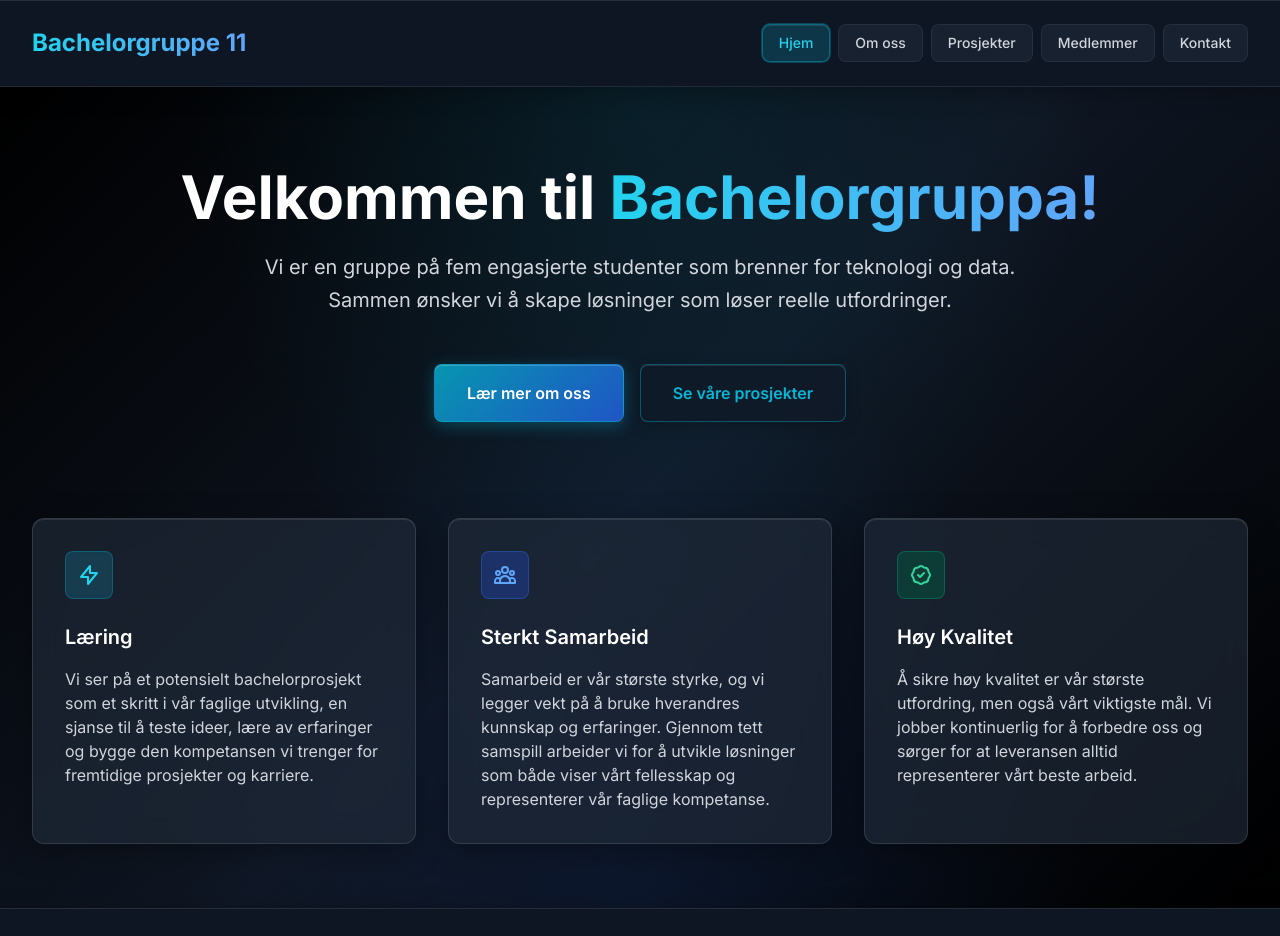
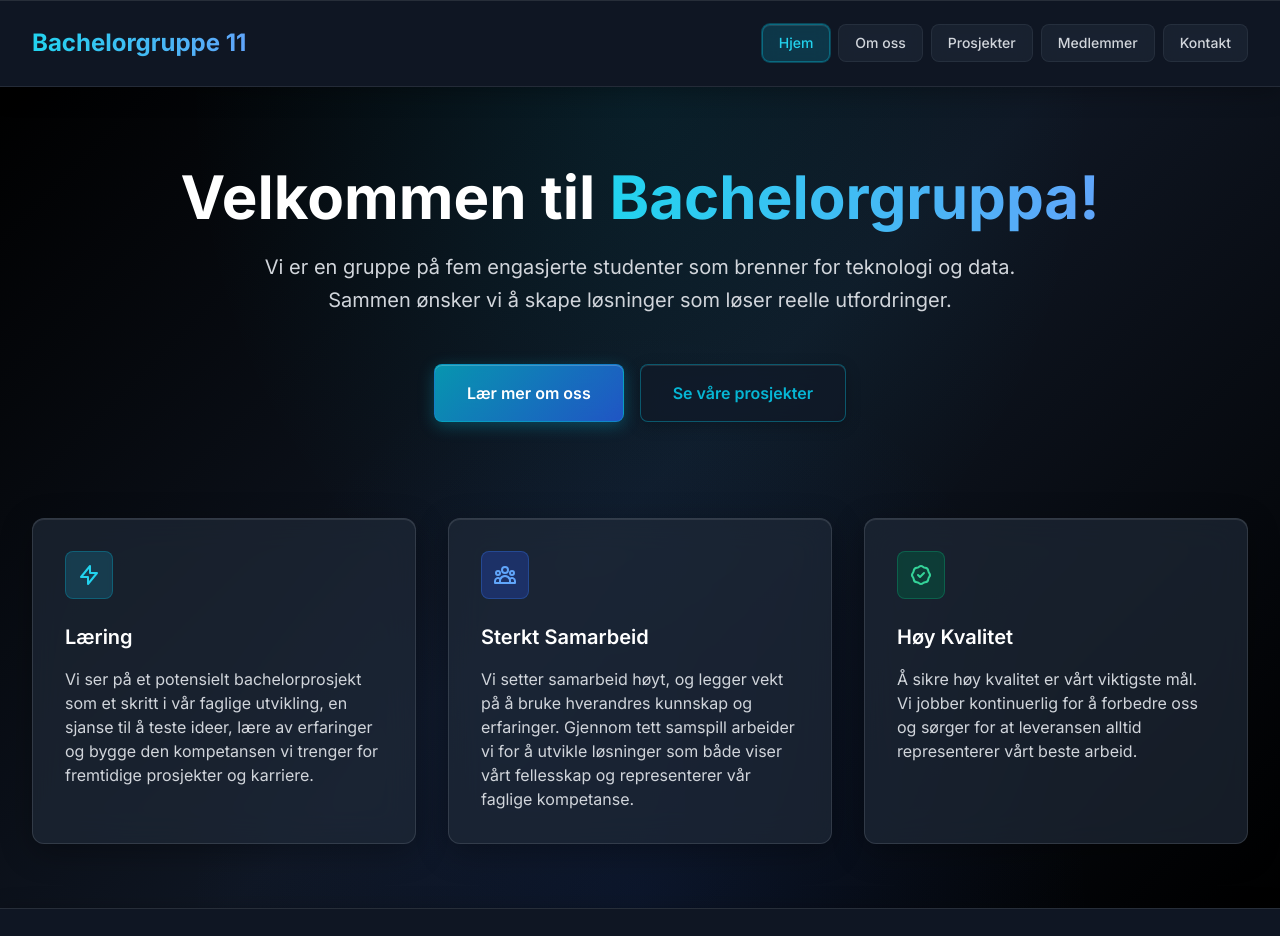
Before and after one commit to vebjornkjus/BachelorPortfolio, a React (Create React App) app: page / in a window 1280 px wide. Shown: the top 936 px of the page. Built offline with nearby package versions, Linux system fonts and the light colour scheme.

Commit message:
Fikset på tekst på sidene

```diff
--- a/src/components/pages/AboutPage.js
+++ b/src/components/pages/AboutPage.js
@@ -19,7 +19,7 @@ const AboutPage = ({ setCurrentPage }) => {
             skaper vi løsninger som overgår summen av delene våre.
           </p>
           <p className="text-gray-300 leading-relaxed">
-            Vi er klare for enhver utfordring som kommer vår vei. og har som mål å kunne levere produter som ikke bare møter teknsike krav, men som også gir en utmerket brukeropplevelse.
+            Vi er klare for enhver utfordring som kommer vår vei. og har som mål å kunne levere produkter som ikke bare møter teknsike krav, men som også gir en utmerket brukeropplevelse.
 
           </p>
         </div>
--- a/src/components/pages/HomePage.js
+++ b/src/components/pages/HomePage.js
@@ -49,7 +49,7 @@ const HomePage = ({ setCurrentPage }) => {
               </svg>
             </div>
             <h3 className="text-xl font-semibold mb-4 text-white">Sterkt Samarbeid</h3>
-            <p className="text-gray-300">Samarbeid er vår største styrke, og vi legger vekt på å bruke hverandres kunnskap og erfaringer. Gjennom tett samspill arbeider vi for å utvikle løsninger som både viser vårt fellesskap og representerer vår faglige kompetanse.</p>
+            <p className="text-gray-300">Vi setter samarbeid høyt, og legger vekt på å bruke hverandres kunnskap og erfaringer. Gjennom tett samspill arbeider vi for å utvikle løsninger som både viser vårt fellesskap og representerer vår faglige kompetanse.</p>
           </div>
 
           <div className="glass-feature p-8 rounded-xl">
@@ -59,7 +59,7 @@ const HomePage = ({ setCurrentPage }) => {
               </svg>
             </div>
             <h3 className="text-xl font-semibold mb-4 text-white">Høy Kvalitet</h3>
-            <p className="text-gray-300">Å sikre høy kvalitet er vår største utfordring, men også vårt viktigste mål. Vi jobber kontinuerlig for å forbedre oss og sørger for at leveransen alltid representerer vårt beste arbeid.</p>
+            <p className="text-gray-300">Å sikre høy kvalitet er vårt viktigste mål. Vi jobber kontinuerlig for å forbedre oss og sørger for at leveransen alltid representerer vårt beste arbeid.</p>
           </div>
         </div>
       </div>
--- a/src/components/pages/ProjectsPage.js
+++ b/src/components/pages/ProjectsPage.js
@@ -61,7 +61,7 @@ const ProjectsPage = ({ setCurrentPage }) => {
             </span>
           </h1>
           <p className="text-xl text-gray-300 mb-12 max-w-3xl mx-auto leading-relaxed">
-            Her kan du se prosjektene våre. Prosjektene er skoleoppgaver hvor vi har jobbet og feilet oss fram til en løsning vi er stolte av å vise frem!
+            Her kan du se prosjektene våre. Prosjektene er oppgaver som vi har jobbet med i løpet av studiet og vi har kommet frem til løsninger vi er stolte av å vise frem!
           </p>
         </div>
 
```
